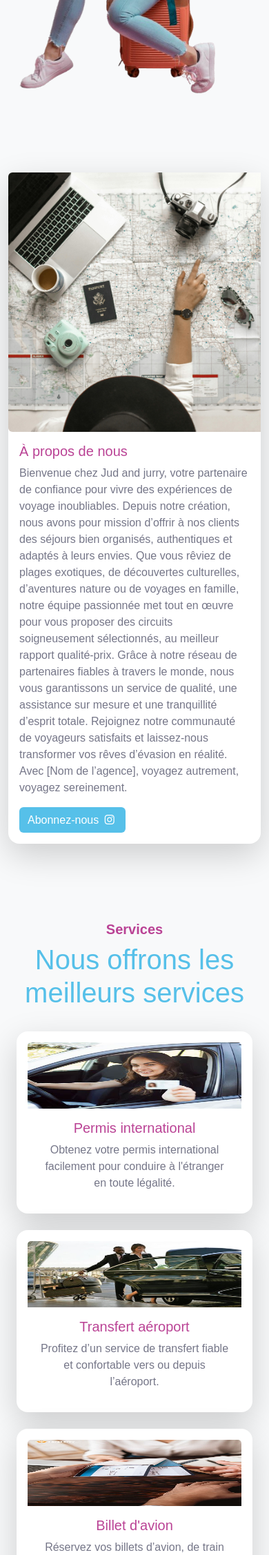
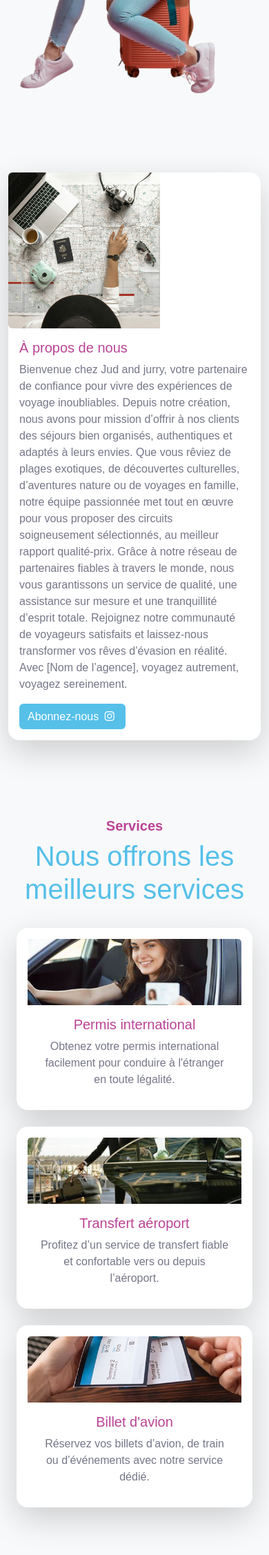
Before and after one commit to Houria-hs/travel-website, a Django app: page / in a window 390 px wide. Shown: the part 875-3129 px from the top of the page at 69% size. Run offline with Django 5.2, Linux system fonts and the light colour scheme; data that the repository does not hold is empty.

Commit message:
more style updates

```diff
--- a/templates/home.html
+++ b/templates/home.html
@@ -192,11 +192,14 @@ p{
     width: 70% !important;
 }
 .about-img{
-    height: 100% !important;
+    width: 100%;
+    max-width: 300px;
+    height: auto;
 }
 .services-img{
     width: 90%;
     height: 15REM;
+    object-fit: cover;
 }
 .nw_input{
     border: 1px solid #56c0e9 !important;
@@ -212,11 +215,11 @@ p{
 }
 @media (max-width: 576px) {
     .img-col{
-        height: 60% !important;
+        width: 60% !important;
     }
     .services-img{
     width: 90%;
-    height: 12.5REM;
+    height: 18REM;
     }
     .nw_input::placeholder{
     font-size: .6rem !important;
```
